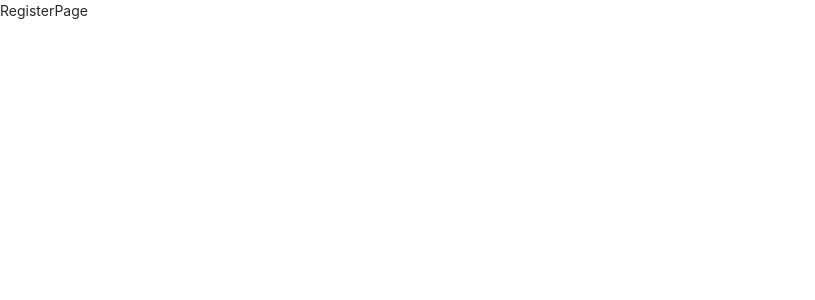
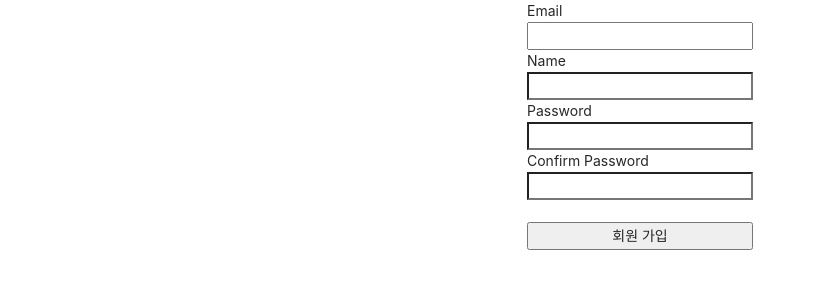
Before and after one commit to kimjiho1125/boiler-plate-ko, a React (Create React App) app in the folder client/: page /register in a window 1280 px wide. Shown: the top 300 px of the page, without its empty margins (0-815 px from the left). Built offline with nearby package versions, Linux system fonts and the light colour scheme.

Commit message:
회원가입 페이지구현 회원가입 기능 구현 로그아웃 기능 구현

```diff
--- a/client/src/_actions/types.js
+++ b/client/src/_actions/types.js
@@ -1 +1,2 @@
 export const LOGIN_USER = "login_user";
+export const REGISTER_USER = "register_user";
--- a/client/src/_actions/user_action.js
+++ b/client/src/_actions/user_action.js
@@ -1,10 +1,10 @@
 import axios from "axios";
-import {LOGIN_USER} from './types';
+import { LOGIN_USER, REGISTER_USER } from './types';
 
 export function loginUser(dataToSubmit) {
 
   const request = axios
-    .post('/api/user/login', dataToSubmit)
+    .post('/api/users/login', dataToSubmit)
     .then((response) => response.data);
 
   return {
@@ -12,3 +12,14 @@ export function loginUser(dataToSubmit) {
     payload: request
   };
 }
+
+export function registerUser(dataToSubmit) {
+  const request = axios
+    .post('/api/users/register', dataToSubmit)
+    .then((response) => response.data);
+
+  return {
+    type: REGISTER_USER,
+    payload: request,
+  };
+}
--- a/client/src/_reducers/user_reducer.js
+++ b/client/src/_reducers/user_reducer.js
@@ -1,11 +1,14 @@
-import {LOGIN_USER} from '../_actions/types';
+import { LOGIN_USER, REGISTER_USER } from '../_actions/types';
 
 // eslint-disable-next-line import/no-anonymous-default-export
 export default function(state = {},action) {
     switch (action.type) {
       case LOGIN_USER:
-          return {...state, loginSuccess: action.payload}
+        return { ...state, loginSuccess: action.payload };
         // eslint-disable-next-line no-unreachable
+        break;
+      case REGISTER_USER:
+        return{...state, register: action.payload}
         break;
 
       default:
--- a/client/src/components/views/LandingPage/LandingPage.js
+++ b/client/src/components/views/LandingPage/LandingPage.js
@@ -8,6 +8,12 @@ function LandingPage() {
          .get('/api/hello')
          .then(response => {console.log(response)})
      }, []);
+
+     const onClickHandler = () => {
+       axios.get('/api/users/logout').then((response) => {
+         console.log(response.data)
+       });
+     }
 
     return (
       <div
@@ -20,6 +26,8 @@ function LandingPage() {
         }}
       >
         <h2>시작 페이지</h2>
+
+        <button onClick={onClickHandler}>로그아웃</button>
       </div>
     );
 }
--- a/client/src/components/views/LoginPage/LoginPage.js
+++ b/client/src/components/views/LoginPage/LoginPage.js
@@ -1,10 +1,13 @@
 import React, { useState } from 'react';
 import {useDispatch} from 'react-redux';
+import { useNavigate } from 'react-router-dom';
 import {loginUser} from '../../../_actions/user_action';
 
 
 function LoginPage(props) {
   const dispatch = useDispatch();
+
+  const navigate = useNavigate();
 
   const [Email, setEmail] = useState('');
   const [Password, setPassword] = useState('');
@@ -27,7 +30,7 @@ function LoginPage(props) {
 
     dispatch(loginUser(body)).then((response) => {
       if (response.payload.loginSuccess) {
-        props.history.push('/');
+        navigate(-1);
       } else {
         alert('Error');
       }
--- a/client/src/components/views/RegisterPage/RegisterPage.js
+++ b/client/src/components/views/RegisterPage/RegisterPage.js
@@ -1,7 +1,88 @@
-import React from "react";
+import React, { useState } from 'react';
+import { useDispatch } from 'react-redux';
+import { registerUser } from '../../../_actions/user_action';
 
-function RegisterPage() {
-  return <div>RegisterPage</div>;
+function RegisterPage(props) {
+  const dispatch = useDispatch();
+
+  const [Email, setEmail] = useState("");
+  const [Password, setPassword] = useState("");
+  const [Name, setName] = useState("");
+  const [ConfirmPassword, setConfirmPassword] = useState("");
+
+  const onEmailHandler = (event) => {
+    setEmail(event.currentTarget.value);
+  };
+
+  const onNameHandler = (event) => {
+    setName(event.currentTarget.value);
+  };
+
+  const onPasswordHandler = (event) => {
+    setPassword(event.currentTarget.value);
+  };
+
+  const onConfirmPasswordHandler = (event) => {
+    setConfirmPassword(event.currentTarget.value);
+  };
+
+  const onSubmitHandler = (event) => {
+    event.preventDefault(); //버튼 누를 때 새로고침 안하게해준다
+
+    if(Password !== ConfirmPassword) {
+      return alert("비밀번호와 비밀번호 확인은 같아야 합니다.")
+    }
+
+    let body = {
+      email: Email,
+      password: Password,
+      name: Name
+    };
+
+    dispatch(registerUser(body)).then((response) => {
+        if(response.payload.success) {
+            props.history.push("/login")
+        } else {
+          alert('Failed to sign up');
+        }
+    });
+  };
+
+  return (
+    <div
+      style={{
+        display: 'flex',
+        justifyContent: 'center',
+        alignItems: 'center',
+        width: '100%',
+        height: '100%',
+      }}
+    >
+      <form
+        style={{ display: 'flex', flexDirection: 'column' }}
+        onSubmit={onSubmitHandler}
+      >
+        <label>Email</label>
+        <input type="email" value={Email} onChange={onEmailHandler} />
+
+        <label>Name</label>
+        <input type="text" value={Name} onChange={onNameHandler} />
+
+        <label>Password</label>
+        <input type="password" value={Password} onChange={onPasswordHandler} />
+
+        <label>Confirm Password</label>
+        <input
+          type="password"
+          value={ConfirmPassword}
+          onChange={onConfirmPasswordHandler}
+        />
+
+        <br />
+        <button type="submit">회원 가입</button>
+      </form>
+    </div>
+  );
 }
 
 export default RegisterPage;
```
